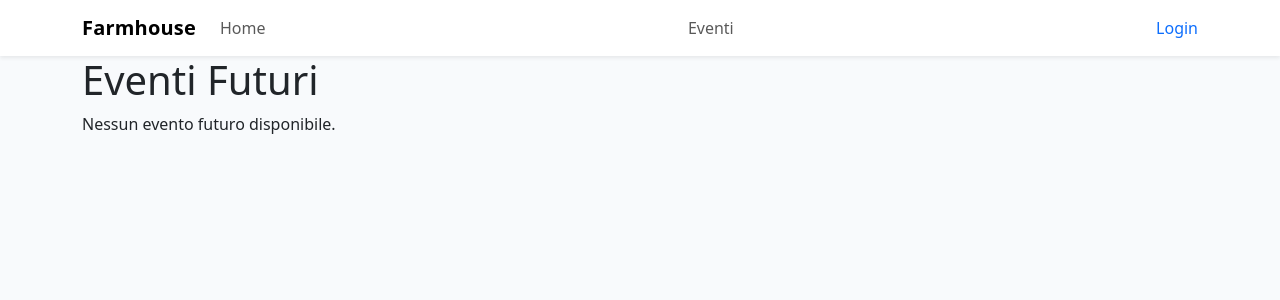
After one commit to alessandrorebosio/DB25-farmhouse, a Django app: page /eventi/ in a window 1280 px wide. The commit adds this page. Shown: the top 300 px of the page. Run offline with Django 5.2, Linux system fonts and the light colour scheme; data that the repository does not hold is empty.

Commit message:
Add: implementation to enroll in the Events

```diff
--- a/app/core/models.py
+++ b/app/core/models.py
@@ -139,6 +139,7 @@ class EnrollModel(models.Model):
         db_column="ID_evento",
         to_field="ID_evento",
         on_delete=models.CASCADE,
+        primary_key=True,  # impostiamo questo come PK
     )
     username = models.ForeignKey(
         UserModel,
--- a/app/core/templates/core/_navbar.html
+++ b/app/core/templates/core/_navbar.html
@@ -10,6 +10,9 @@
         <div class="collapse navbar-collapse" id="mainNav">
             <ul class="navbar-nav me-auto mb-2 mb-lg-0">
                 <li class="nav-item"><a class="nav-link" href="#">Home</a></li>
+            </ul>
+            <ul class="navbar-nav me-auto mb-2 mb-lg-0">
+                <li class="nav-item"><a class="nav-link" href="{% url 'eventi-list' %}">Eventi</a></li>
             </ul>
 
             <div class="d-flex align-items-center">
--- /dev/null
+++ b/app/core/templates/core/events/eventi.html
@@ -0,0 +1,32 @@
+{% extends "core/base.html" %}
+
+{% block content %}
+<h1>Eventi Futuri</h1>
+
+{% if eventi %}
+  <ul>
+    {% for evento in eventi %}
+      <li class="mb-4 border p-3 rounded">
+        <h3>{{ evento.titolo }}</h3>
+        <p>{{ evento.descrizione }}</p>
+        <p><strong>Data:</strong> {{ evento.data_evento|date:"d/m/Y" }}</p>
+        <p><strong>Posti disponibili:</strong> {{ evento.posti }}</p>
+
+        {% if user.is_authenticated %}
+          <form method="post" action="{% url 'iscrizione-evento' evento.ID_evento %}">
+            {% csrf_token %}
+            <label for="partecipanti_{{ evento.ID_evento }}">Numero partecipanti:</label>
+            <input type="number" id="partecipanti_{{ evento.ID_evento }}" name="partecipanti" value="1" min="1" class="form-control w-25 d-inline">
+            <button type="submit" class="btn btn-primary">Iscriviti</button>
+          </form>
+        {% else %}
+          <p><a href="{% url 'login' %}">Accedi</a> per iscriverti</p>
+        {% endif %}
+      </li>
+    {% endfor %}
+  </ul>
+{% else %}
+  <p>Nessun evento futuro disponibile.</p>
+{% endif %}
+
+{% endblock %}
--- a/app/core/urls.py
+++ b/app/core/urls.py
@@ -31,4 +31,9 @@ urlpatterns = [
 	# Logout endpoint:
 	# - should be called with POST (AJAX or normal). For AJAX returns JSON {success: True}
 	path("logout/", views.logout_view, name="logout"),
+
+    path("eventi/", views.eventi_list, name="eventi-list"),
+
+    path("eventi/<int:evento_id>/iscriviti/", views.iscrizione_evento, name="iscrizione-evento"),
+
 ]
--- a/app/core/views.py
+++ b/app/core/views.py
@@ -20,8 +20,9 @@ from django.contrib.auth import login, logout
 from django.contrib.auth.forms import AuthenticationForm
 from django.http import HttpRequest, HttpResponse, HttpResponseRedirect
 from django.contrib.auth.decorators import login_required
+from django.utils import timezone
 
-from .models import PersonModel, UserModel
+from .models import PersonModel, UserModel, EventModel, EnrollModel
 from .forms import RegisterForm
 
 
@@ -129,11 +130,25 @@ def profile_view(request: HttpRequest) -> HttpResponse:
       - Protected with @login_required so only authenticated users can access it.
     """
     person = None
+    iscrizioni = []
     debug = {"request_user": request.user.username}
 
     try:
         ut = UserModel.objects.select_related("CF").get(username=request.user.username)
         person = getattr(ut, "CF", None)
+
+        # recupero le iscrizioni solo ad eventi futuri
+        iscrizioni = (
+            EnrollModel.objects.filter(
+                username=ut,
+                ID_evento__data_evento__gte=timezone.now(),  # 👈 filtro eventi futuri
+            )
+            .select_related("ID_evento")
+            .order_by("ID_evento__data_evento")
+        )
+
+        debug["iscrizioni_count"] = iscrizioni.count()
+
         debug["user_CF_obj"] = (
             None
             if person is None
@@ -146,7 +161,7 @@ def profile_view(request: HttpRequest) -> HttpResponse:
     except UserModel.DoesNotExist:
         debug["error"] = "UserModel.DoesNotExist"
 
-    return render(request, "user/profile.html", {"person": person, "debug": debug})
+    return render(request, "user/profile.html", {"person": person,"iscrizioni":iscrizioni, "debug": debug})
 
 
 def logout_view(request: HttpRequest) -> HttpResponseRedirect:
@@ -165,3 +180,36 @@ def logout_view(request: HttpRequest) -> HttpResponseRedirect:
     """
     logout(request)
     return redirect("/")
+
+
+def eventi_list(request):
+    """
+    Shows all future events (data_evento >= today).
+    If the user is authenticated, allows subscription.
+    """
+    eventi = EventModel.objects.filter(data_evento__gte=timezone.now().date()).order_by("data_evento")
+    return render(request, "core/events/eventi.html", {"eventi": eventi})
+
+@login_required
+def iscrizione_evento(request, evento_id):
+    evento = get_object_or_404(EventModel, pk=evento_id)
+
+    if request.method == "POST":
+        partecipanti = int(request.POST.get("partecipanti", 1))
+
+        utente_db = get_object_or_404(UserModel, username=request.user.username)
+
+        iscrizione = EnrollModel.objects.filter(ID_evento=evento, username=utente_db).first()
+        if iscrizione:
+            iscrizione.partecipanti += partecipanti
+            iscrizione.save()
+        else:
+            EnrollModel.objects.create(
+                ID_evento=evento,
+                username=utente_db,
+                partecipanti=partecipanti,
+            )
+
+        return redirect("eventi-list")
+
+    return redirect("eventi-list")
```
Also changed, not shown: app/core/templates/user/profile.html (+36 -6 lines), app/core/migrations/0002_enrollmodel_eventmodel.py (added).
